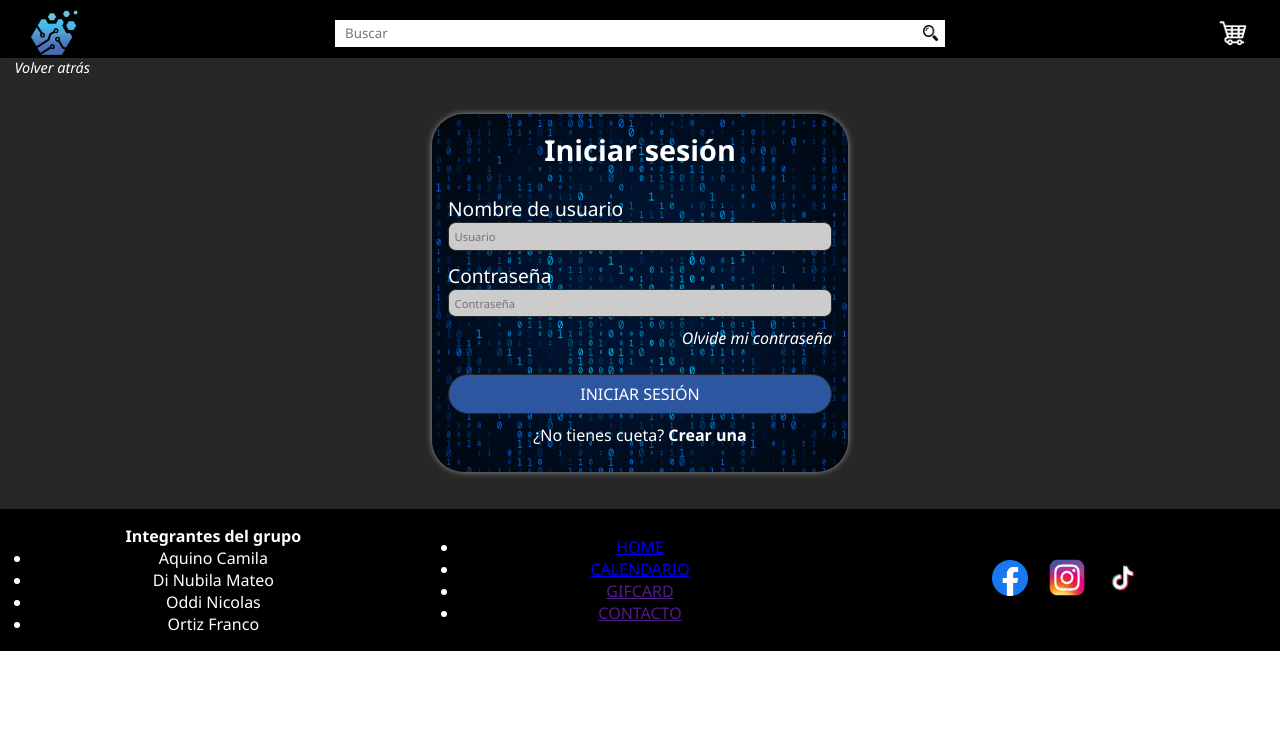
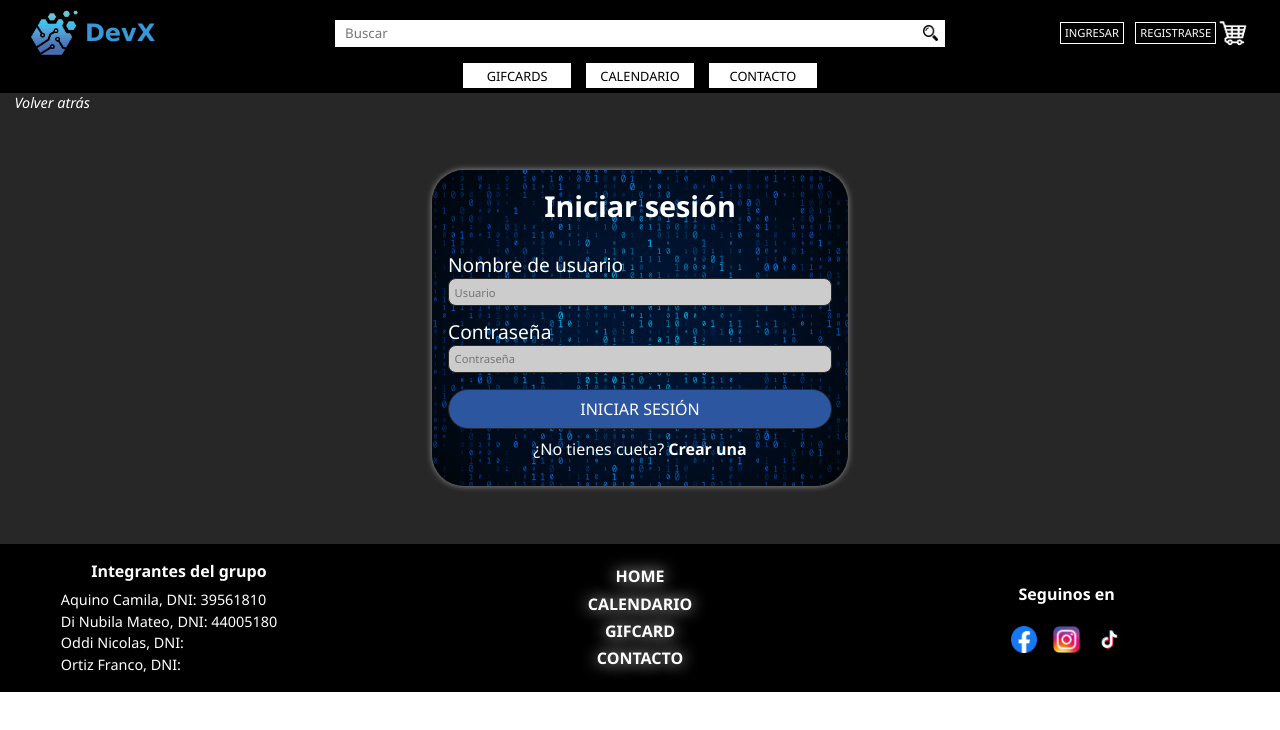
Before and after one commit to Majudi02/TpWeb1, a plain HTML site: page pages/inicio-sesion.html in a window 1280 px wide. Drawn offline with Linux system fonts and the light colour scheme.

Commit message:
Agrego header y footer a calendario e inicio de sesion

```diff
--- a/pages/inicio-sesion.html
+++ b/pages/inicio-sesion.html
@@ -12,34 +12,58 @@
 </head>
 
 <body class="fuente">
-    <header>
+    <header id="home">
         <nav class="navprimario">
             <div class="navprimario__menu-items">
                 <div class="navprimario__menu-items-logo">
                     <a class="navprimario__menu-logo" href="../index.html">
                         <img class="navprimario__menu-logo-img" src="../assets/logo.png" alt="logo">
                     </a>
+                    <h1 class="navprimario__menu-items-nombre">DevX</h1>
                 </div>
 
                 <div class="navprimario__menu-items-buscador">
                     <input class="navprimario__menu-items-buscador-input" type="text" placeholder="Buscar">
                     <button class="navprimario__menu-items-buscador-button" type="submit">
-                        <img class="navprimario__menu-items-buscador-button-img" src="../assets/lupa.png" alt="Buscar">
+                        <img class="navprimario__menu-items-buscador-button-img" src="../assets/lupa.png" alt="Bus">
                     </button>
                 </div>
 
+
+
                 <div class="navprimario__menu-items-carrito">
-                    <a class="navprimario__menu-items-carrito-link" href="../pages/carrito-compras.html">
+                    <div class="navprimario__menu-login">
+                        <a class="navprimario__menu-login-btn" href="./inicio-sesion.html">INGRESAR</a>
+                        <a class="navprimario__menu-login-btn" href="./crear-cuenta.html">REGISTRARSE</a>
+                    </div>
+                    <a class="navprimario__menu-items-carrito-link" href="./carrito-compras.html">
                         <img class="navprimario__menu-items-carrito-img" src="../assets/carrito.png"
                             alt="Carrito de compras">
                     </a>
                 </div>
-                </ul>
             </div>
         </nav>
 
+        <nav class="navsecundario">
+            <ul class="navsecundario__menu">
+                <li class="navsecundario__menu-item">
+                    <a class="navsecundario__menu-item-link" href="./giftcard.html">Gifcards</a>
+                </li>
+
+                <li class="navsecundario__menu-item">
+                    <a class="navsecundario__menu-item-link" href="./calendario.html">Calendario</a>
+                </li>
+
+                <li class="navsecundario__menu-item">
+                    <a class="navsecundario__menu-item-link" href="#">Contacto</a>
+                </li>
+            </ul>
+        </nav>
+
+
+        <!--Ver si esto se ubica acá-->
         <div></div>
-            <a class="link-volver-atras" href="../index.html">Volver atrás</a>
+        <a class="link-volver-atras" href="../index.html">Volver atrás</a>
         </div>
 
     </header>
@@ -50,50 +74,52 @@
             <h2 class="formulario__titulo">Iniciar sesión</h2>
 
             <label class="formulario__label" for="nombre-usuario">Nombre de usuario</label>
-            <input class="formulario__input" type="text" name="nombre-usuario" id="nombre-usuario" placeholder="Usuario"/>
+            <input class="formulario__input" type="text" name="nombre-usuario" id="nombre-usuario"
+                placeholder="Usuario" />
 
             <label class="formulario__label" for="contraseña">Contraseña</label>
-            <input class="formulario__input" type="password" name="contraseña" id="contraseña" placeholder="Contraseña"/>
-
-            <div>
-                <p class="formulario__olvido">Olvide mi contraseña</p>
-            </div>
+            <input class="formulario__input" type="password" name="contraseña" id="contraseña"
+                placeholder="Contraseña" />
 
             <input class="formulario__boton" type="submit" value="INICIAR SESIÓN" />
 
             <div>
-                <p class="formulario__crear-cuenta">¿No tienes cueta?<a class="link-crear-cuenta" href="./crear-cuenta.html"> Crear una</a> </p>
+                <p class="formulario__crear-cuenta">¿No tienes cueta?<a class="link-crear-cuenta"
+                        href="./crear-cuenta.html"> Crear una</a> </p>
             </div>
         </form>
     </main>
 
-    <footer class="footer fuente">
+    <footer class="footer">
         <div class="footer__columna">
-            <h2 class="footer__columna--titulo">Integrantes del grupo</h2>
-            <ul class="footer__columna--contenido">
-                <li>Aquino Camila</li>
-                <li>Di Nubila Mateo</li>
-                <li>Oddi Nicolas</li>
-                <li>Ortiz Franco</li>
+            <h2 class="footer__columna--titulo titulo--justificado-left">Integrantes del grupo</h2>
+            <ul class="footer__columna--integrantes">
+                <li>Aquino Camila, DNI: 39561810</li>
+                <li>Di Nubila Mateo, DNI: 44005180</li>
+                <li>Oddi Nicolas, DNI:</li>
+                <li>Ortiz Franco, DNI:</li>
             </ul>
         </div>
 
         <div class="footer__columna">
             <nav>
-                <ul class="footer__columna--contenido">
-                    <li><a class="menu--footer" href="#home">HOME</a></li>
-                    <li><a class="menu--footer" href="../pages/calendario.html">CALENDARIO</a></li>
-                    <li><a class="menu--footer" href="">GIFCARD</a></li> <!--Completar link-->
-                    <li><a class="menu--footer" href="">CONTACTO</a></li> <!--Completar link-->
+                <ul class="footer__columna--menu">
+                    <li><a class="link-menu" href="../index.html">HOME</a></li>
+                    <li><a class="link-menu" href="./calendario.html">CALENDARIO</a></li>
+                    <li><a class="link-menu" href="./giftcard.html">GIFCARD</a></li>
+                    <li><a class="link-menu" href="">CONTACTO</a></li> <!--Completar link-->
                 </ul>
             </nav>
         </div>
 
         <div class="footer__columna">
-            <div class="contenedor-redes-sociales">
-                <img class="icono-red-social" src="../assets/logo-fb.png" alt="logo-fb"/> <!--completar vinculo externo-->
-                <img class="icono-red-social" src="../assets/logo-ig.png" alt="logo-ig"/> <!--completar vinculo externo-->
-                <img class="icono-red-social" src="../assets/logo-tic-toc.png" alt="logo-tic-toc"/> <!--completar vinculo externo-->
+            <h2 class="footer__columna--titulo titulo--justificado-center">Seguinos en</h2>
+
+            <div class="footer__columna--redes">
+                <img class="icono-red-social" src="../assets/logo-fb.png" alt="logo-fb"> <!--completar vinculo externo-->
+                <img class="icono-red-social" src="../assets/logo-ig.png" alt="logo-ig"> <!--completar vinculo externo-->
+                <img class="icono-red-social" src="../assets/logo-tic-toc.png" alt="logo-tic-toc">
+                <!--completar vinculo externo-->
             </div>
         </div>
 
--- a/styles/styles-inicio-sesion-crear-cuenta.css
+++ b/styles/styles-inicio-sesion-crear-cuenta.css
@@ -50,14 +50,7 @@
     font-size: 0.7em;
 }
 
-.formulario__olvido {
-    text-align: right;
-    font-size: 1em;
-    font-style: italic;
-    margin-bottom: 0.6em;
-    margin-top: 0.6em;
-    color: rgb(255, 255, 255);
-}
+
 
 .formulario__boton{
     padding: 0.5em;
```
Also changed, not shown: index.html (+1 -1 lines), pages/calendario.html (+20 -16 lines).
